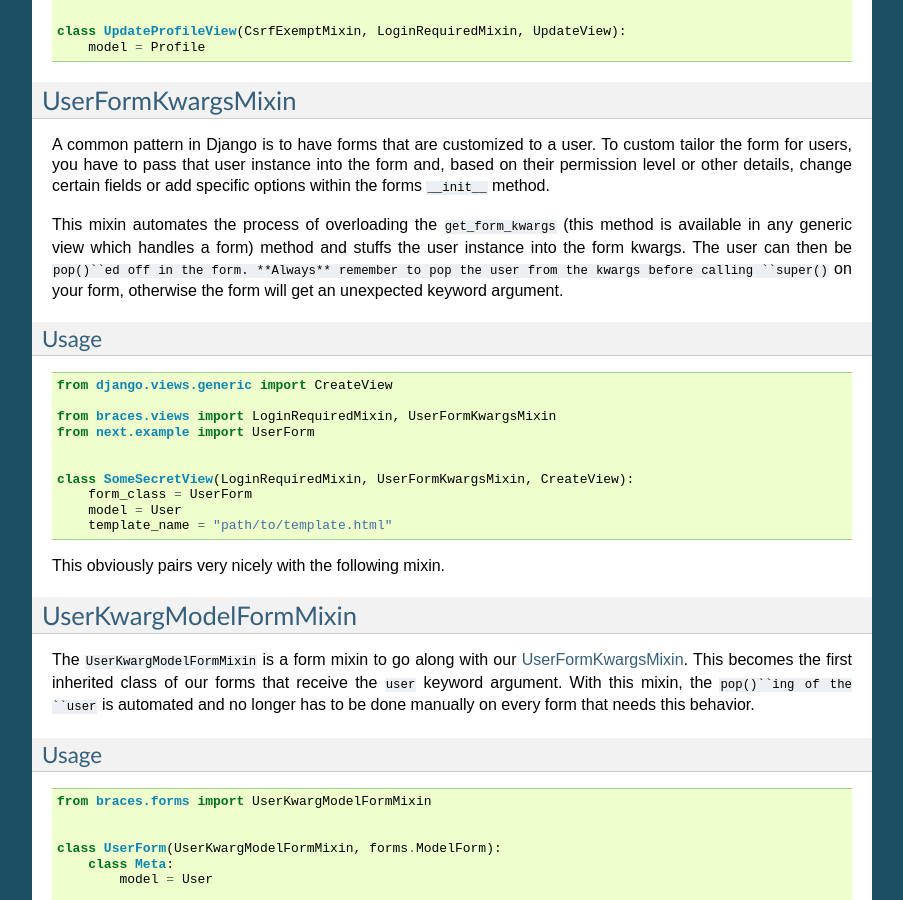
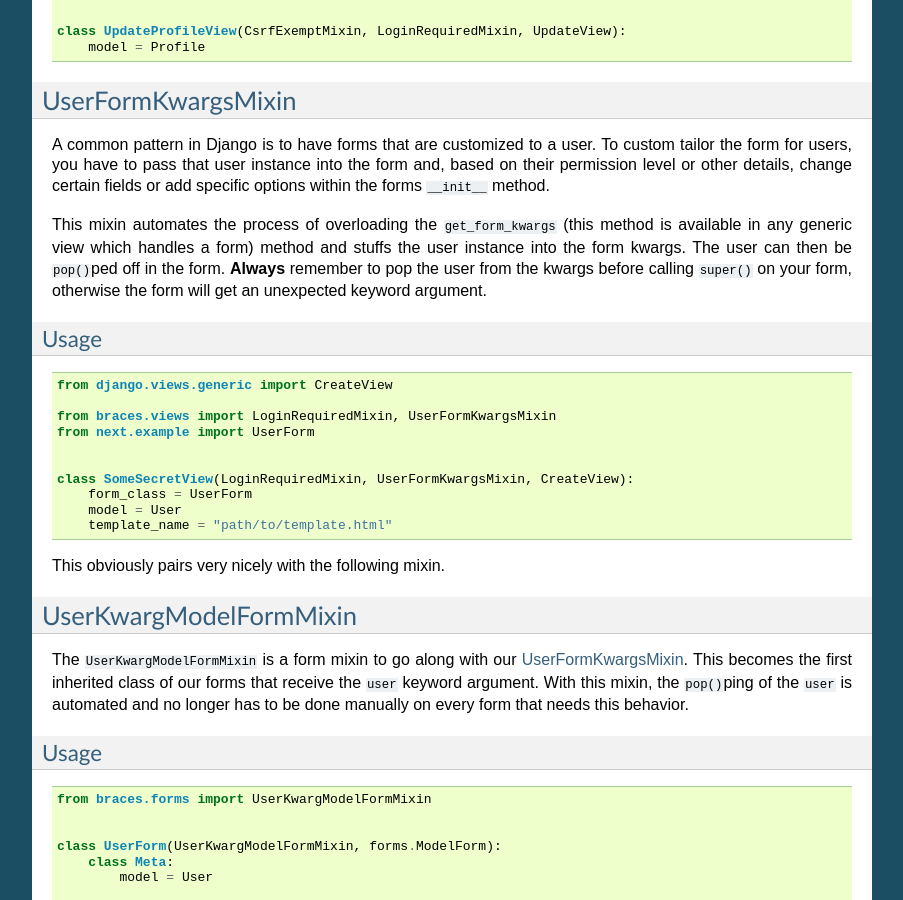
Before and after one commit to brack3t/django-braces, a Sphinx documentation site: the page built from docs/form.rst, in a window 1280 px wide and 900 px high, scrolled down 829 px. Shown: the whole window, without its empty margins (198-1101 px from the left). Built offline with Sphinx 7.4.7, drawn with Linux system fonts in a browser that asks for light colours.

Commit message:
form.rst: fix reST code samples
Per https://docs.python.org/3.0/documenting/rest.html, any inline formatting such as bold or code must be bounded by non-word characters on each side.  As a result, part of the sentence was getting formatted as code. This fixes that.

```diff
--- a/docs/form.rst
+++ b/docs/form.rst
@@ -36,7 +36,7 @@
 
 A common pattern in Django is to have forms that are customized to a user. To custom tailor the form for users, you have to pass that user instance into the form and, based on their permission level or other details, change certain fields or add specific options within the forms ``__init__`` method.
 
-This mixin automates the process of overloading the ``get_form_kwargs`` (this method is available in any generic view which handles a form) method and stuffs the user instance into the form kwargs. The user can then be ``pop()``ed off in the form. **Always** remember to pop the user from the kwargs before calling ``super()`` on your form, otherwise the form will get an unexpected keyword argument.
+This mixin automates the process of overloading the ``get_form_kwargs`` (this method is available in any generic view which handles a form) method and stuffs the user instance into the form kwargs. The user can then be ``pop()``\ ped off in the form. **Always** remember to pop the user from the kwargs before calling ``super()`` on your form, otherwise the form will get an unexpected keyword argument.
 
 Usage
 ^^^^^
@@ -63,7 +63,7 @@
 -----------------------
 
 The ``UserKwargModelFormMixin`` is a form mixin to go along with our :ref:`UserFormKwargsMixin`.
-This becomes the first inherited class of our forms that receive the ``user`` keyword argument. With this mixin, the ``pop()``ing of the ``user`` is automated and no longer has to be done manually on every form that needs this behavior.
+This becomes the first inherited class of our forms that receive the ``user`` keyword argument. With this mixin, the ``pop()``\ ping of the ``user`` is automated and no longer has to be done manually on every form that needs this behavior.
 
 Usage
 ^^^^^
```
